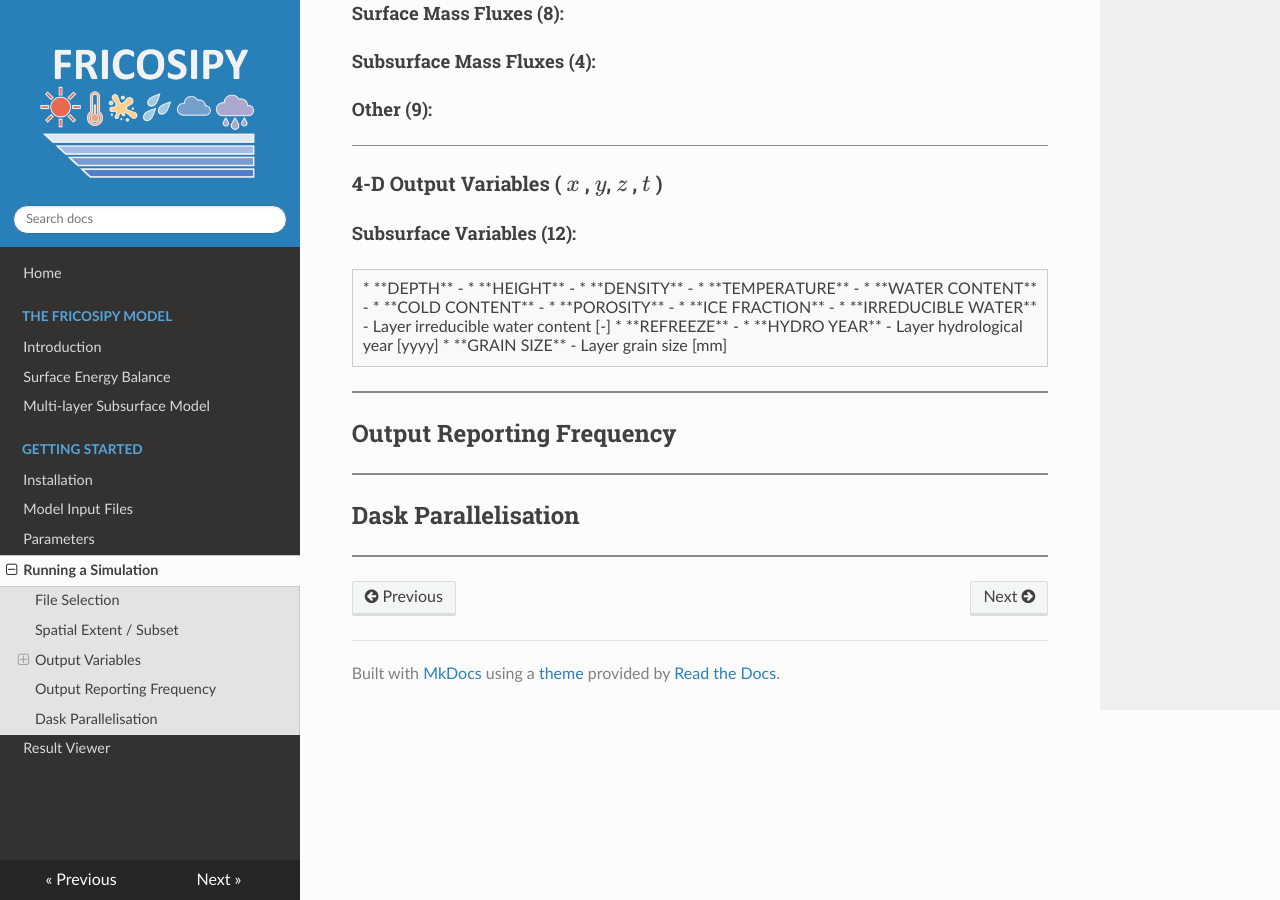
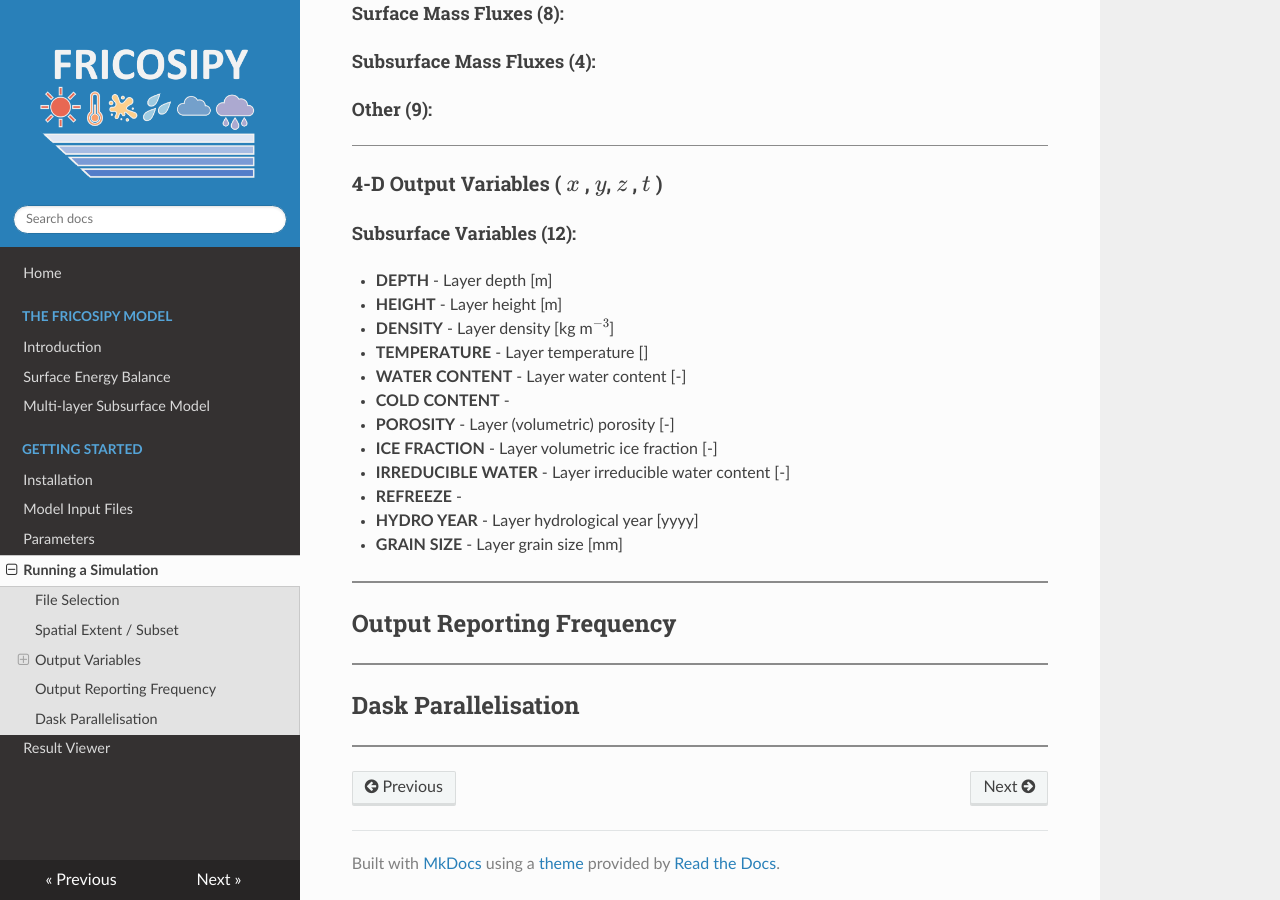
Before and after one commit to MarcusGastaldello/FRICOSIPY, an MkDocs documentation site: the page built from docs/running_a_simulation.md, in a window 1280 px wide and 900 px high, scrolled down 551 px. Built offline with MkDocs 1.6.1, drawn with Linux system fonts in a browser that asks for light colours; nearby versions of some CDN libraries.

Commit message:
Update running_a_simulation.md

```diff
--- a/docs/running_a_simulation.md
+++ b/docs/running_a_simulation.md
@@ -36,20 +36,18 @@
 
 #### Subsurface Variables (12):
 
-<div style="border:1px solid #ccc; padding:10px; background:#f9f9f9; max-width:100%; overflow-x:auto;">
-* **DEPTH** -
-* **HEIGHT** -
-* **DENSITY** -
-* **TEMPERATURE** -
-* **WATER CONTENT** -
+* **DEPTH** - Layer depth [m]
+* **HEIGHT** - Layer height [m]
+* **DENSITY** - Layer density [kg m$^{-3}$]
+* **TEMPERATURE** - Layer temperature []
+* **WATER CONTENT** - Layer water content [-]
 * **COLD CONTENT** -
-* **POROSITY** -
-* **ICE FRACTION** -
+* **POROSITY** - Layer (volumetric) porosity [-]
+* **ICE FRACTION** - Layer volumetric ice fraction [-]
 * **IRREDUCIBLE WATER** - Layer irreducible water content [-]
 * **REFREEZE** -
 * **HYDRO YEAR** - Layer hydrological year [yyyy]
 * **GRAIN SIZE** - Layer grain size [mm]
-</div>
 
 <hr style="height:2px; background-color:#8b8b8b; border:none;" />
 
```
